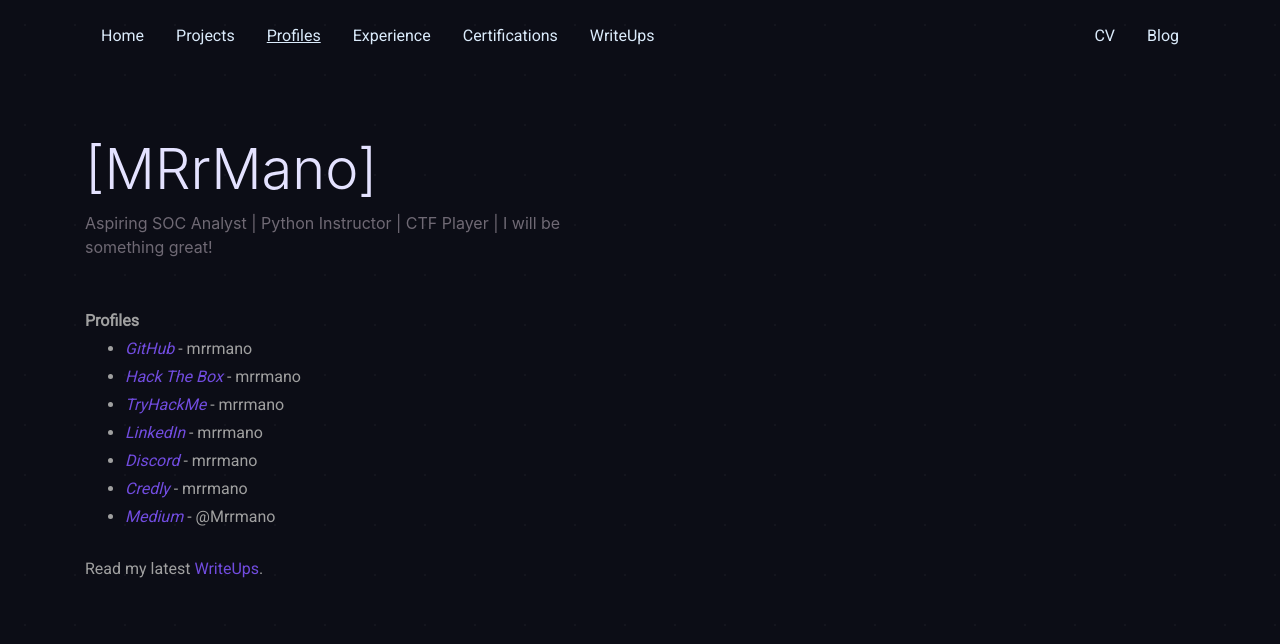
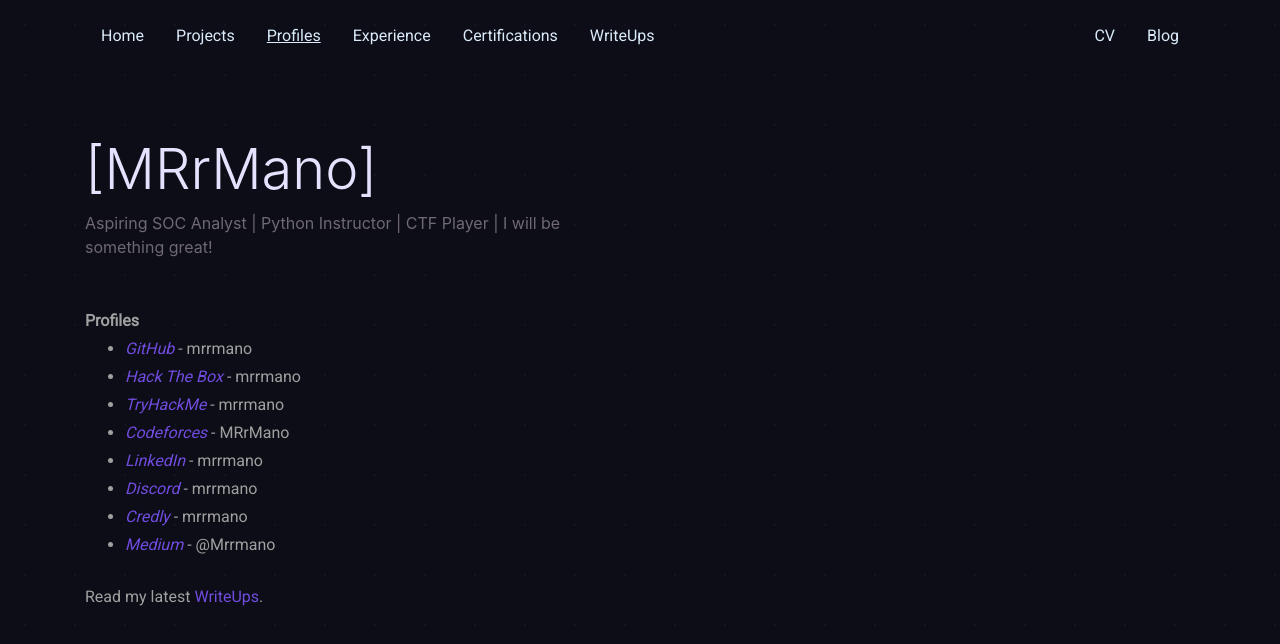
Before and after one commit to mrrmano/mrrmano.github.io, a plain HTML site: page profiles.html in a window 1280 px wide. Drawn offline with nearby package versions, Linux system fonts and the light colour scheme; a web font is replaced by a local one.

Commit message:
Add Codeforces profile link for MRrMano

```diff
--- a/profiles.html
+++ b/profiles.html
@@ -161,6 +161,15 @@
                 </li>
                 <li>
                   <a
+                    href="https://codeforces.com/profile/MRrMano"
+                    target="_blank"
+                    rel="noopener"
+                    ><i>Codeforces</i></a
+                  >
+                  - MRrMano
+                </li>
+                <li>
+                  <a
                     href="https://www.linkedin.com/in/mrrmano/"
                     target="_blank"
                     rel="noopener"
```
